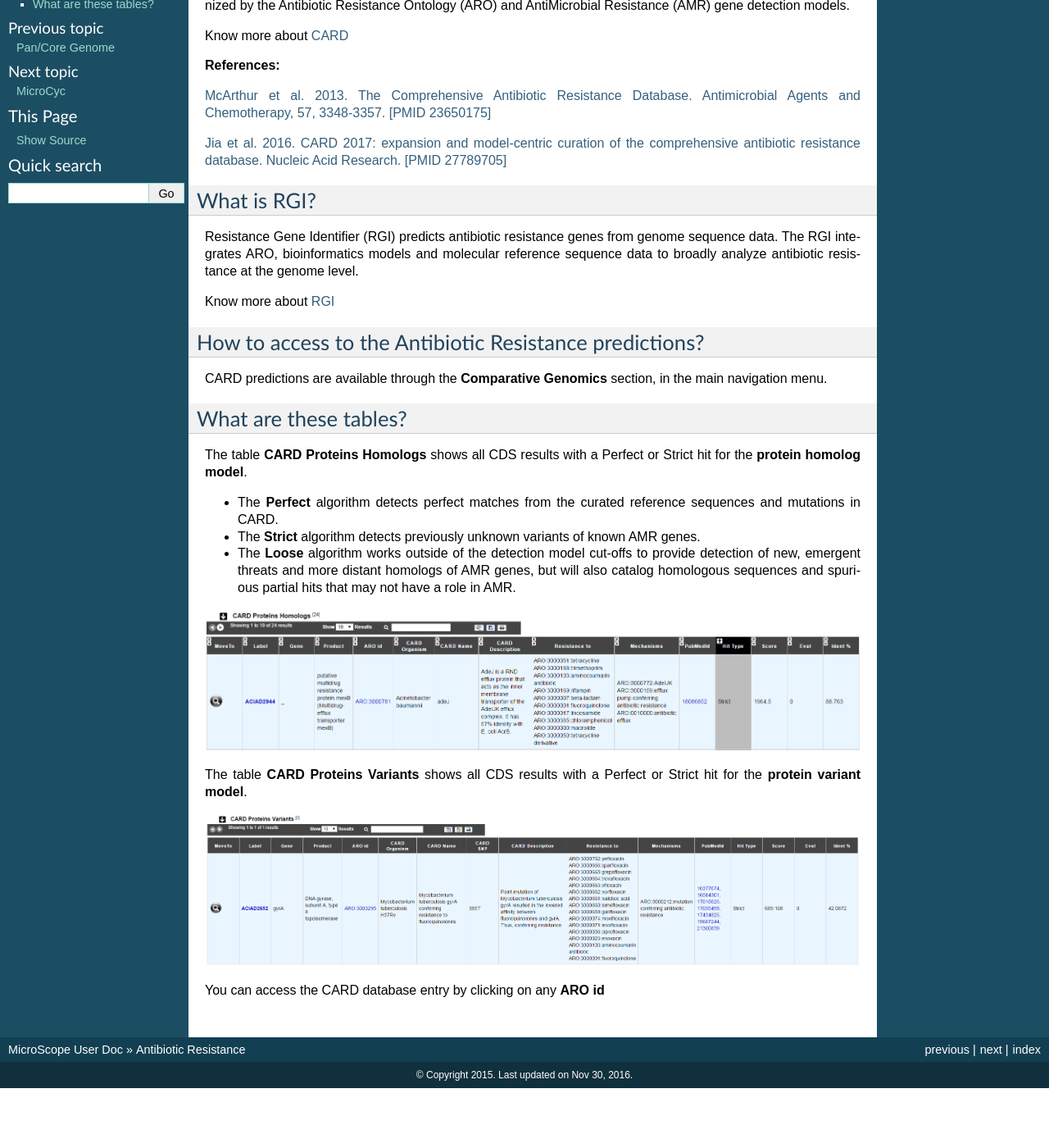
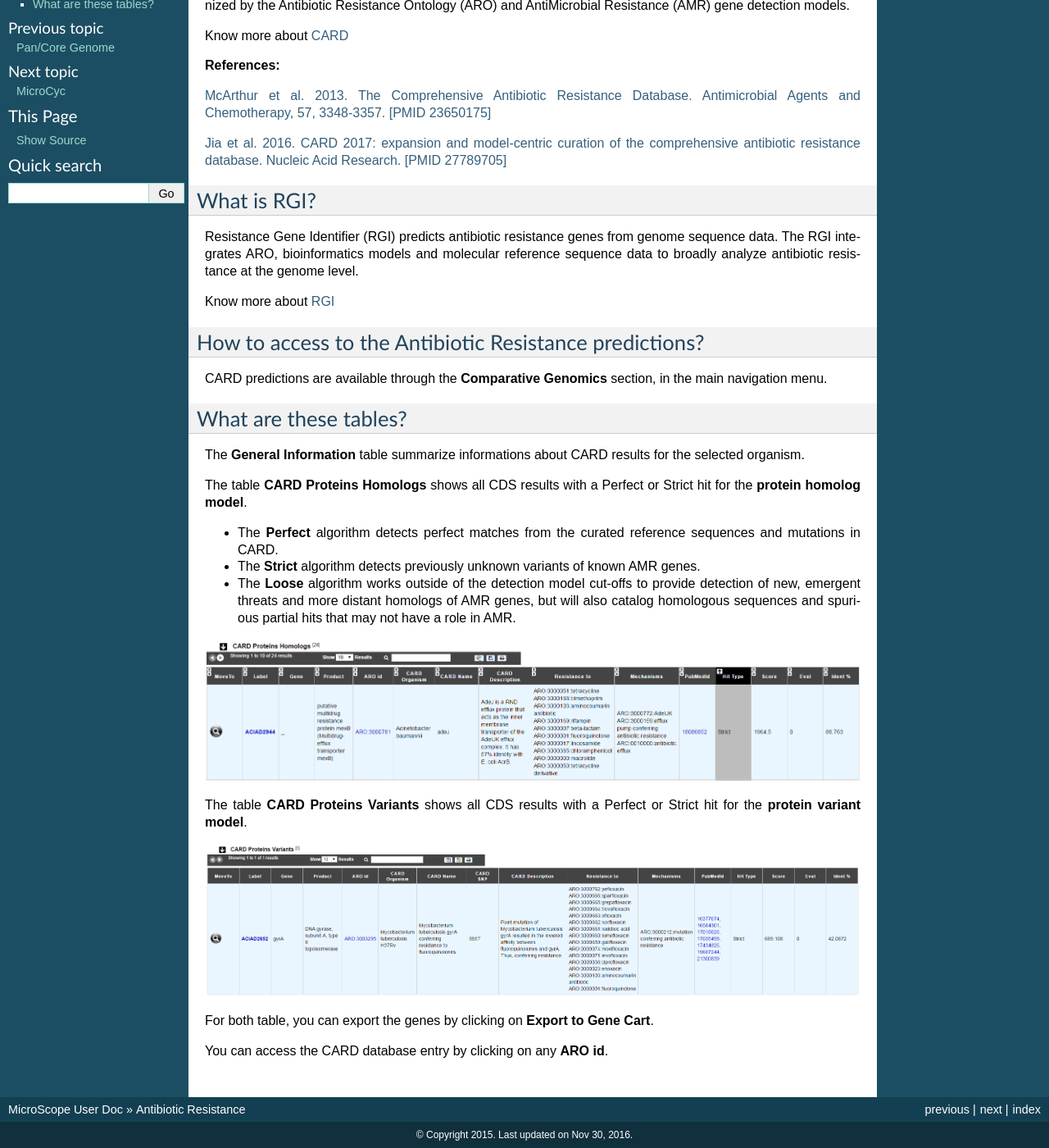
Before and after one commit to labgem/microscope-user-doc, a Sphinx documentation site: the page built from docs/content/compgenomics/card.rst, in a window 1280 px wide and 1400 px high, scrolled down 173 px. Shown: the whole window at 82% size. Built offline with Sphinx 7.4.7, drawn with Linux system fonts in a browser that asks for light colours; formulas are drawn with MathJax 3; before the commit the page ends 1500 px from its top, so only the background shows below that.

Commit message:
Update card.rst

```diff
--- a/docs/content/compgenomics/card.rst
+++ b/docs/content/compgenomics/card.rst
@@ -34,6 +34,8 @@
 What are these tables?
 --------------------------------------------------------
 
+The **General Information** table summarize informations about CARD results for the selected organism.
+
 The table **CARD Proteins Homologs** shows all CDS results with a Perfect or Strict hit for the **protein homolog model**.
 
 - The **Perfect** algorithm detects perfect matches from the curated reference sequences and mutations in CARD.
@@ -46,4 +48,6 @@
 
 .. image:: img/CARD_Variants.PNG
 
-You can access the CARD database entry by clicking on any **ARO id**
+For both table, you can export the genes by clicking on **Export to Gene Cart**.
+
+You can access the CARD database entry by clicking on any **ARO id**.
```
